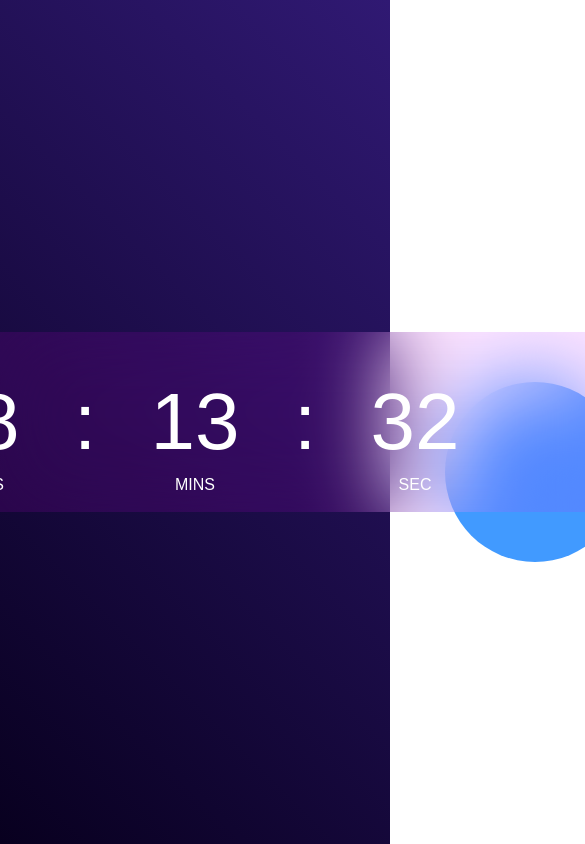
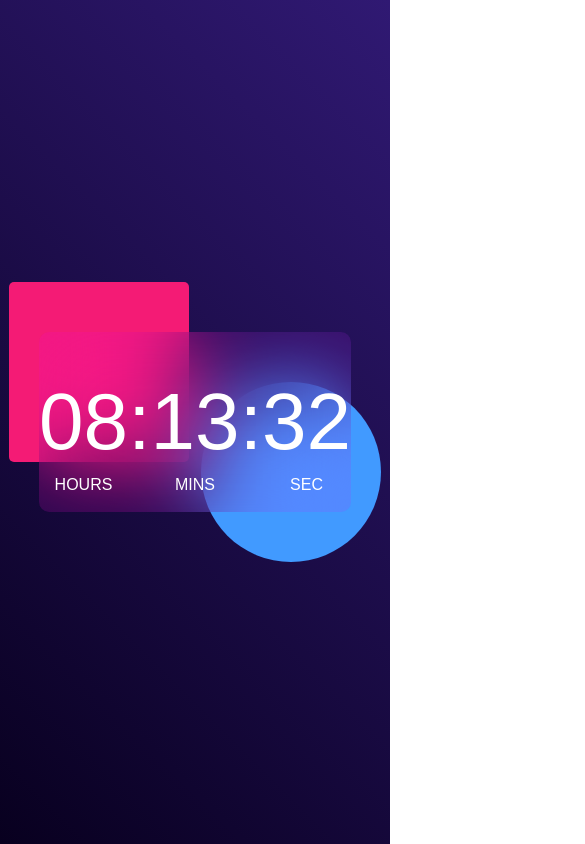
Before and after one commit to mspsohan/digital-clock, a plain HTML site: page index.html in a window 390 px wide. Shown: the top 844 px of the page, 585 px wide, since content can reach past the window. Drawn offline with Linux system fonts and the light colour scheme.

Commit message:
Make the clock Responsive

```diff
--- a/style.css
+++ b/style.css
@@ -10,15 +10,18 @@
    background: linear-gradient(45deg, #08001f, #301973);
    color: #fff;
    position: relative;
+   display: flex;
+   justify-content: center;
+   align-items: center;
 }
-.container{
-   width: 800px;
+.container {
+   width: 80%;
+   max-width: 800px;
    height: 180px;
    position: absolute;
    top: 50%;
    left: 50%;
    transform: translate(-50%, -50%);
-
 }
 .clock{
    width: 100%;
@@ -29,7 +32,6 @@
    align-items: center;
    justify-content: center;
    backdrop-filter: blur(40px);
-
 }
 .container::before{
    content: "";
@@ -38,7 +40,7 @@
    background: #f41b75;
    border-radius: 5px;
    position: absolute;
-   left: -50px;
+   left: -30px;
    top: -50px;
    z-index: -1;
 }
@@ -61,7 +63,6 @@
    position: relative;
 }
 .clock span::after{
-
    font-size: 16px;
    position: absolute;
    bottom: -5px;
```
Also changed, not shown: index.html (line endings or trailing spaces).
